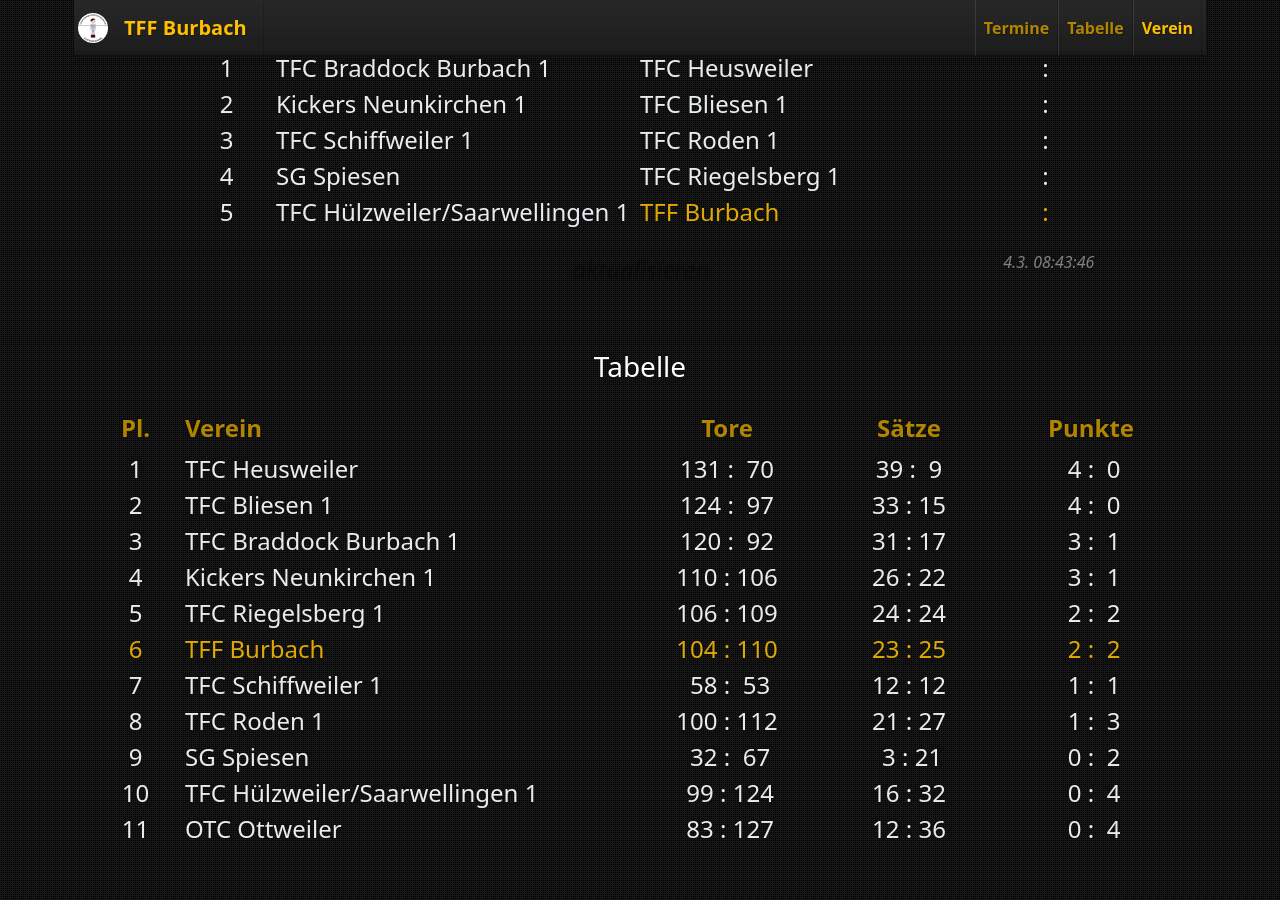
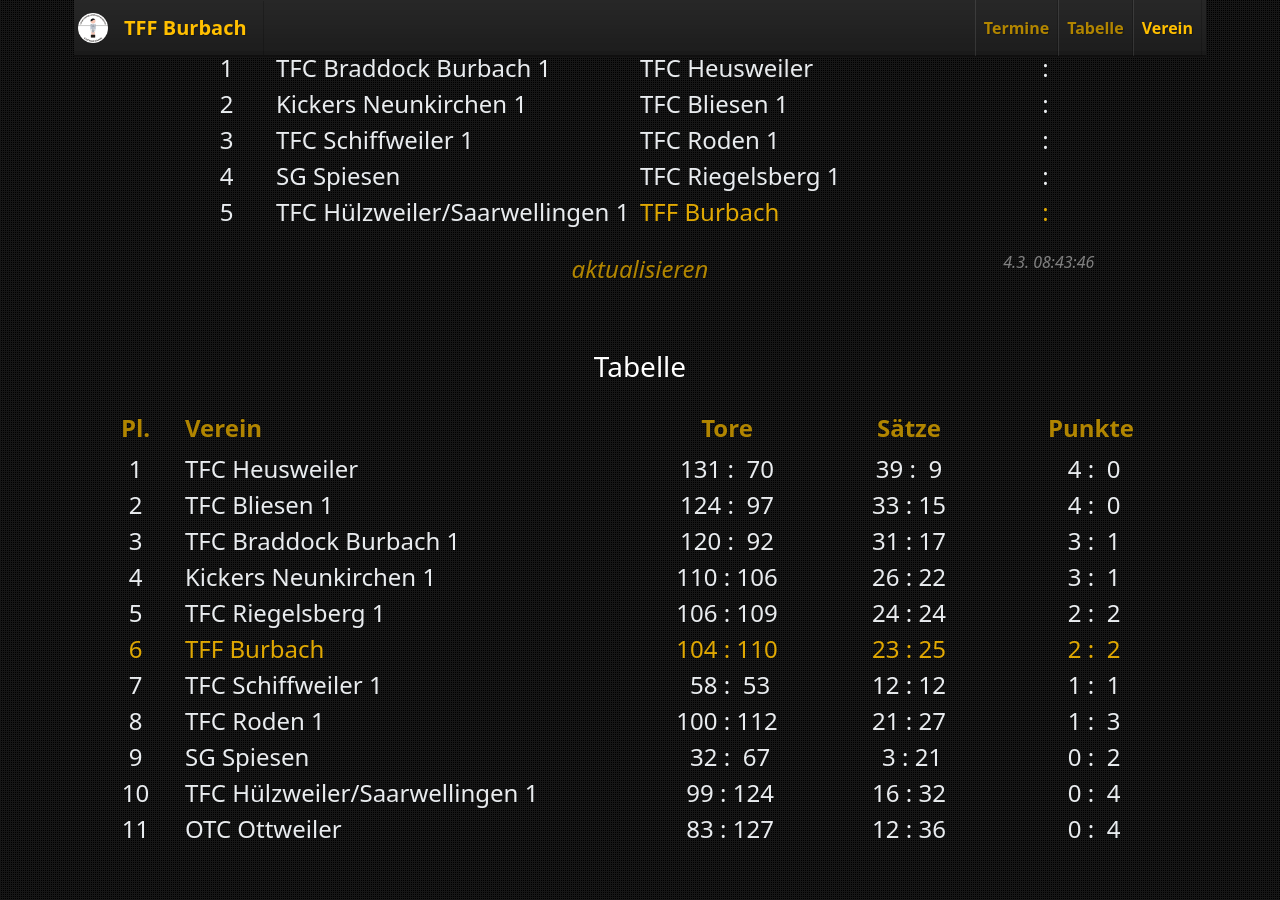
Before and after one commit to tff-burbach/tff-burbach.github.io, a Jekyll site: the page built from index.html, in a window 1280 px wide and 900 px high, scrolled down 2069 px. Built offline with Jekyll 4.4.1, drawn with Linux system fonts in a browser that asks for light colours; some web fonts are replaced.

Commit message:
do not disable refresh button #2

```diff
--- a/_includes/table.html
+++ b/_includes/table.html
@@ -30,7 +30,7 @@
             <div id="statusbar" class="statusbar row">
                 <div id="empty" class="col-1 d-none d-md-block"></div>
                 <div id="empty" class="col"></div>
-                <button id="refreshData" type="button" class="col text-center btn btn-link fs-4 inactive" onclick="tffTools.showTFFData(true)">aktualisieren</button>
+                <button id="refreshData" type="button" class="col text-center btn btn-link fs-4" onclick="tffTools.showTFFData(true)">aktualisieren</button>
                 <div id="status" class="col status text-end fs-6">loading</div>
                 <div id="empty" class="col-1 d-none d-md-block"></div>
             </div>
--- a/js/tffTools.js
+++ b/js/tffTools.js
@@ -508,7 +508,7 @@ tffTools = {
 		tffData.initialized = true;
 		tffData.initializationTime = new Date();
 		$('.status').text(tffData.initializationTime.toLocaleDateString("de-de", { month:"numeric", day:"numeric"}) + " " + tffData.initializationTime.toLocaleTimeString("de-de"));
-		// $('#refreshData').removeClass('inactive');
+		$('#refreshData').removeClass('inactive');
 		// if (!force) {
 		// 	setTimeout(tffTools._initializeTffData, tffTools.cacheTimeMsec);
 		// }
```
